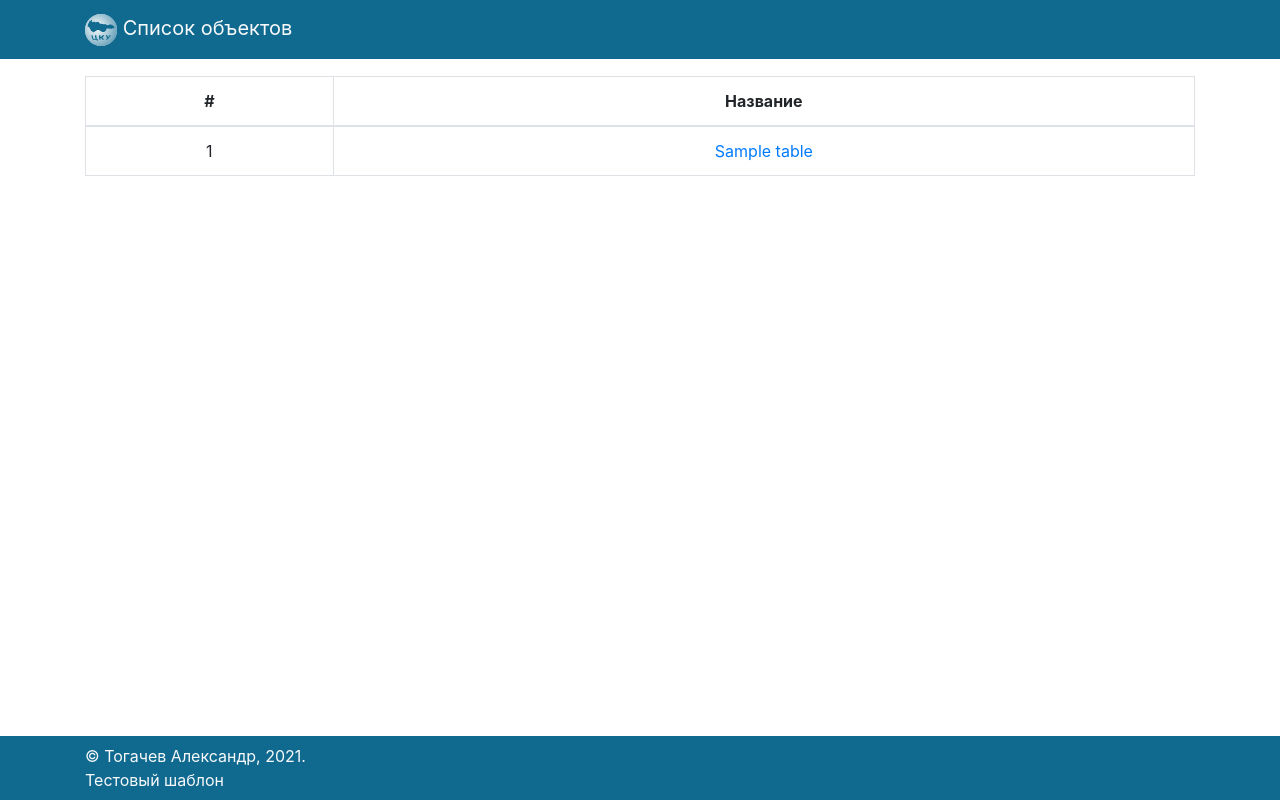
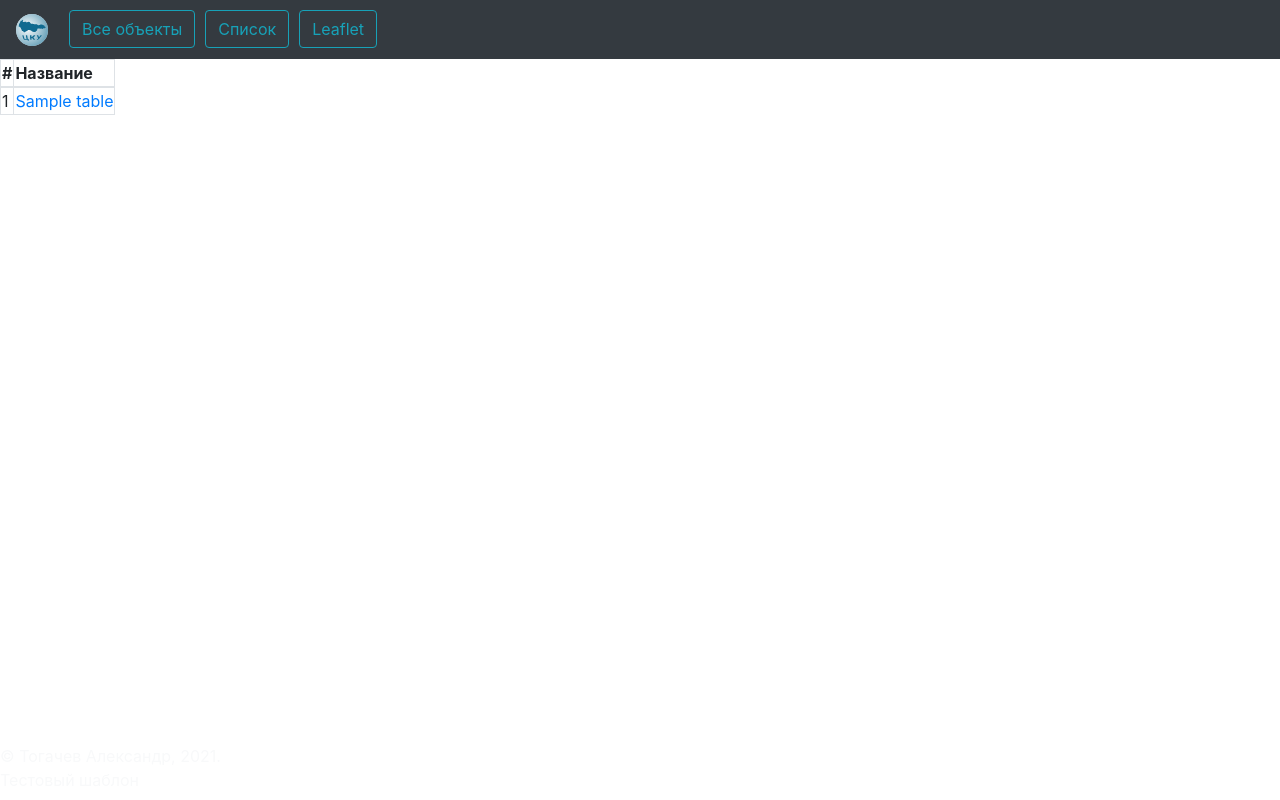
Before and after one commit to togachev/geo, a Django app: page /list in a window 1280 px wide. Run offline with Django 4.2, Linux system fonts and the light colour scheme; tables that the repository leaves empty hold one stand-in row (values such as "Sample post"); some libraries are stand-ins or nearby versions.

Commit message:
update template

```diff
--- a/geores/views.py
+++ b/geores/views.py
@@ -9,9 +9,8 @@ import json
 def index_page(request):
     row = Res_table.objects.all()
     context = {
-        'pagename': 'Записи из БД',
         'all_object': 'Все объекты',
-        'list_object': 'Список объектов',
+        'list_object': 'Список',
         'maps': 'Leaflet',
         'rows': row
     }
@@ -20,27 +19,31 @@ def index_page(request):
 def feature_list(request):
     row = Res_table.objects.all()
     context = {
-        'pagename': 'Список объектов',
+        'all_object': 'Все объекты',
+        'list_object': 'Список',
+        'maps': 'Leaflet',
         'alias_name': 'Название',
         'alias_id': '#',
         'rows': row}
     return render(request, 'pages/feature_row.html', context)
 
-def feature_row(request, pk):
-    row = Res_table.objects.get(id=pk)
-    feature = serialize('geojson', [row])
-    return HttpResponse(feature,content_type='application/json')
-
-def feature_rows(request):
-    rows = Res_table.objects.all()
-    feature = serialize('geojson', rows)
-    return HttpResponse(feature,content_type='application/json')
+# def feature_row(request, pk):
+#     row = Res_table.objects.get(id=pk)
+#     feature = serialize('geojson', [row])
+#     return HttpResponse(feature,content_type='application/json')
+#
+# def feature_rows(request):
+#     rows = Res_table.objects.all()
+#     feature = serialize('geojson', rows)
+#     return HttpResponse(feature,content_type='application/json')
 
 def feature_map(request, pk):
     row = Res_table.objects.get(id=pk)
     feature = serialize('geojson', [row])
     context = {
-        'pagename': row.name,
+        'all_object': 'Все объекты',
+        'list_object': 'Список',
+        'maps': 'Leaflet',
         'feature': feature}
     return render(request, 'pages/map.html', context)
 
@@ -48,13 +51,17 @@ def features_map(request):
     rows = Res_table.objects.all()
     feature = serialize('geojson', rows)
     context = {
-        'pagename': 'Leaflet, объекты на карте',
+        'all_object': 'Все объекты',
+        'list_object': 'Список',
+        'maps': 'Leaflet',
         'feature': feature,
     }
     return render(request, 'pages/map.html', context)
 
 def maps_view(request):
     context = {
-        'pagename': 'Leaflet',
+        'all_object': 'Все объекты',
+        'list_object': 'Список',
+        'maps': 'Leaflet',
         }
     return render(request, 'pages/map.html', context)
--- a/templates/base.html
+++ b/templates/base.html
@@ -19,16 +19,27 @@
 
     <!-- Bootstrap core CSS -->
     <link rel="stylesheet" href="{% static 'css/bootstrap.min.css' %}">
+    <link rel="stylesheet" href="https://cdn.jsdelivr.net/npm/bootstrap@5.1.3/dist/css/bootstrap.min.css">
+<link rel="stylesheet" href="https://stackpath.bootstrapcdn.com/bootstrap/4.1.3/css/bootstrap.min.css" integrity="sha384-MCw98/SFnGE8fJT3GXwEOngsV7Zt27NXFoaoApmYm81iuXoPkFOJwJ8ERdknLPMO" crossorigin="anonymous">
+
 
     <!-- Custom styles for this template -->
     <style>
-
+    #map { height: calc(100% - 59px);
+         width: 100%;
+         position: absolute !important; }
         main > .container {
-            padding: 60px 15px 0;
+            padding: 43px 0px 0;
         }
-
+        .container {
+            width: 100%;
+            padding-right: 0px;
+            padding-left: 0px;
+            margin-right: 0;
+            margin-left: 0;
+        }
         .footer {
-            background-color: #106a90;
+    background-color: #f5f5f5;
 }
 
 .footer > .container {
@@ -79,7 +90,6 @@
     text-align: left;
     background: #60a839;
 }
-
     </style>
 </head>
 
@@ -98,6 +108,17 @@
 </main>
 {% include 'inc/inc-footer.html' %}
 
+<!-- Optional JavaScript -->
+<script src="https://code.jquery.com/jquery-3.3.1.slim.min.js" crossorigin="anonymous"
+        integrity="sha384-q8i/X+965DzO0rT7abK41JStQIAqVgRVzpbzo5smXKp4YfRvH+8abtTE1Pi6jizo"></script>
+<script src="https://cdnjs.cloudflare.com/ajax/libs/popper.js/1.14.6/umd/popper.min.js" crossorigin="anonymous"
+        integrity="sha384-wHAiFfRlMFy6i5SRaxvfOCifBUQy1xHdJ/yoi7FRNXMRBu5WHdZYu1hA6ZOblgut"></script>
+<script src="https://stackpath.bootstrapcdn.com/bootstrap/4.2.1/js/bootstrap.min.js" crossorigin="anonymous"
+        integrity="sha384-B0UglyR+jN6CkvvICOB2joaf5I4l3gm9GU6Hc1og6Ls7i6U/mkkaduKaBhlAXv9k"></script>
+<!--<script src="https://stackpath.bootstrapcdn.com/bootstrap/4.1.3/js/bootstrap.min.js"-->
+<!--        integrity="sha384-ChfqqxuZUCnJSK3+MXmPNIyE6ZbWh2IMqE241rYiqJxyMiZ6OW/JmZQ5stwEULTy" crossorigin="anonymous"></script>-->
+
+<script src="https://cdnjs.cloudflare.com/ajax/libs/jquery/3.2.1/jquery.js"></script>
 
 </body>
 </html>
--- a/templates/inc/inc-footer.html
+++ b/templates/inc/inc-footer.html
@@ -1,5 +1,5 @@
 {% load static %}
-<footer class="footer mt-auto py-2">
+<footer class="mt-auto py-2">
     <div class="container">
     <span class="text-light">&copy; Тогачев Александр, {% now "Y" %}. <br>
         Тестовый шаблон </span>
--- a/templates/inc/inc-header.html
+++ b/templates/inc/inc-header.html
@@ -1,8 +1,8 @@
 {% load static %}
 <header>
-    <nav class="navbar navbar-expand-md navbar-light fixed-top bg-light">
+    <nav class="navbar navbar-expand-md navbar-dark fixed-top bg-dark">
         <div class="container">
-            <a class="navbar-brand text-light" href="{% url 'home' %}">
+            <a class="navbar-brand" href="{% url 'home' %}">
                 <img src="{% static 'images/logo.svg' %}" width="32" height="32" alt=""> {{ pagename }}
             </a>
             <button class="navbar-toggler" type="button" data-toggle="collapse" data-target="#navbarCollapse"
@@ -11,6 +11,17 @@
             </button>
             <div class="collapse navbar-collapse" id="navbarCollapse">
 
+                <ul class="navbar-nav mr-auto">
+                    <li class="form-inline" style="margin: 1px 5px !important;">
+                        <a class="btn btn-outline-info" href="{% url 'features-map' %}">{{all_object}}</a>
+                    </li>
+                    <li class="form-inline" style="margin: 1px 5px !important;">
+                        <a class="btn btn-outline-info" href="{% url 'feature-list' %}">{{list_object}}</a>
+                    </li>
+                    <li class="form-inline" style="margin: 1px 5px !important;">
+                        <a class="btn btn-outline-info" href="{% url 'maps-view' %}">{{maps}}</a>
+                    </li>
+                </ul>
             </div>
         </div>
     </nav>
--- a/templates/pages/feature_row.html
+++ b/templates/pages/feature_row.html
@@ -2,7 +2,7 @@
 {% load static %}
 {% block content %}
 
-<table class="table table-bordered">
+<table class="table-bordered">
     <thead >
     <tr>
         <th scope="col">{{ alias_id }}</th>
--- a/templates/pages/index.html
+++ b/templates/pages/index.html
@@ -2,7 +2,6 @@
 {% load static %}
 
 {% block content %}
-
 
 <div class="row">
     <div class="col">
@@ -14,6 +13,4 @@
     </div>
 </div>
 
-
-
 {% endblock %}
```
Also changed, not shown: templates/pages/map.html (+5 -7 lines). Lines whose indentation alone changed are shown as unchanged.
